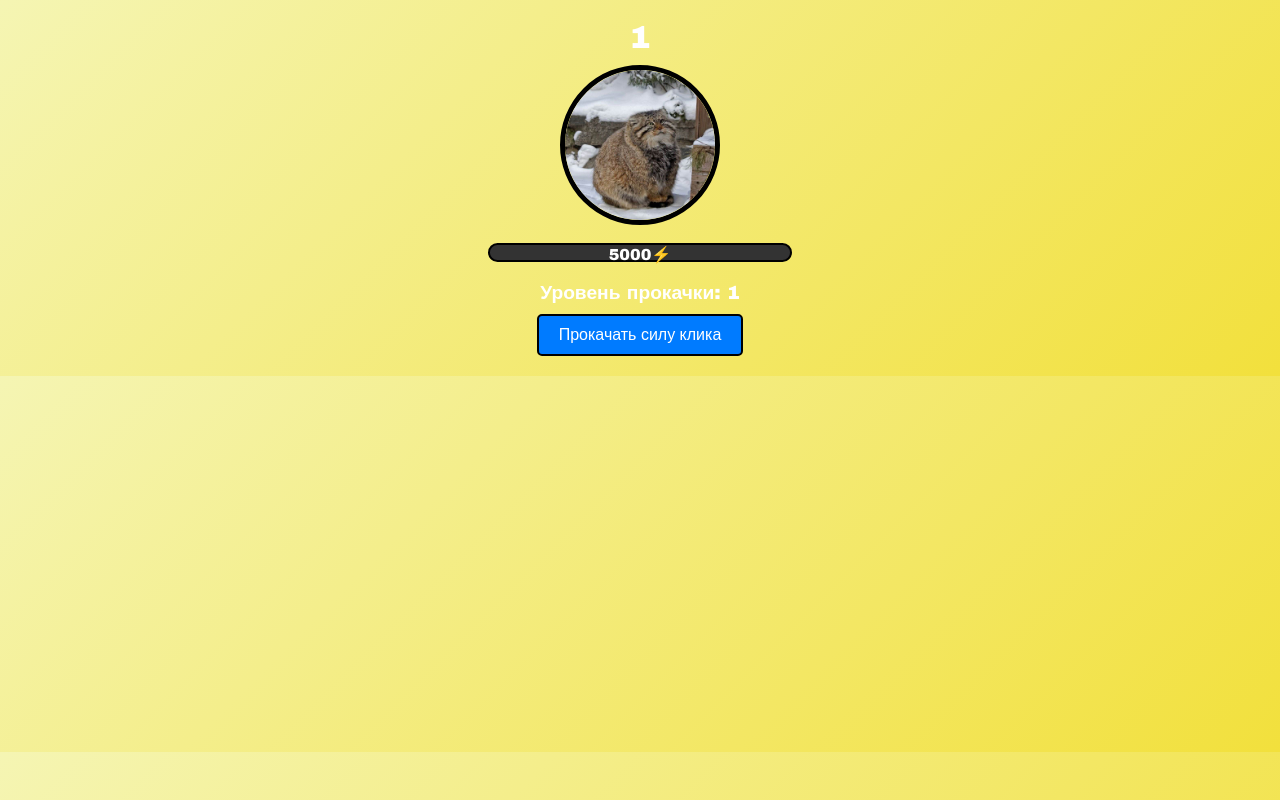
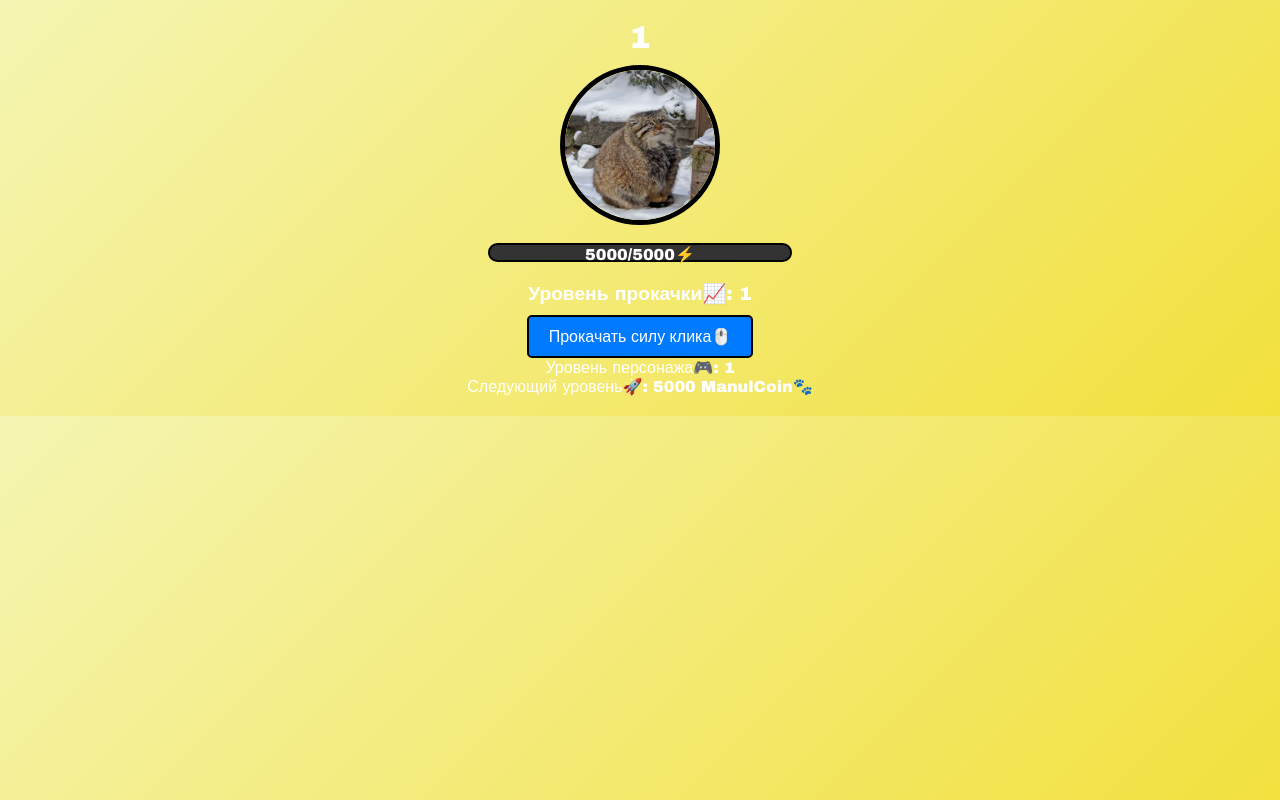
Before and after one commit to f0ner1337/ManulTapSite, a plain HTML site: page index.html in a window 1280 px wide. Both pictures are taken after a click on the picture 640 px from the left and 145 px from the top of the page. Drawn offline with Linux system fonts and the light colour scheme.

Commit message:
Update index.html

```diff
--- a/index.html
+++ b/index.html
@@ -2,20 +2,26 @@
 <html lang="ru">
 <head>
     <meta charset="UTF-8">
-    <meta name="viewport" content="width=device-width, initial-scale=1.0, user-scalable=no"> <!-- Предотвращение масштабирования -->
+    <meta name="viewport" content="width=device-width, initial-scale=1.0, user-scalable=no">
     <title>Кликер Манул</title>
     <link rel="stylesheet" href="style.css">
 </head>
 <body>
     <div id="container">
-        <div id="counter">0</div>
+        <div id="counter">0 ManulCoin</div>
         <img src="img/manul.jpg" alt="Манул" id="manul">
         <div id="energy-container">
-            <div id="energy-bar">5000⚡</div>
+            <div id="energy-bar-container">
+                <div id="energy-bar">5000/5000⚡</div>
+            </div>
         </div>
         <div id="upgrade-container">
-            <div id="upgrade-info">Уровень прокачки: <span id="upgrade-level">1</span></div>
-            <button id="upgrade-button">Прокачать силу клика</button>
+            <div id="upgrade-info">Уровень прокачки📈: <span id="upgrade-level">1</span></div>
+            <button id="upgrade-button">Прокачать силу клика🖱️</button>
+        </div>
+        <div id="level-info">
+            <div>Уровень персонажа🎮: <span id="player-level">1</span></div>
+            <div>Следующий уровень🚀: <span id="next-level-requirement">5000</span> ManulCoin🐾</div>
         </div>
     </div>
     <script>
@@ -24,10 +30,31 @@
         const energyBar = document.getElementById('energy-bar');
         const upgradeButton = document.getElementById('upgrade-button');
         const upgradeLevelSpan = document.getElementById('upgrade-level');
+        const playerLevelSpan = document.getElementById('player-level');
+        const nextLevelRequirementSpan = document.getElementById('next-level-requirement');
 
         let energy = parseFloat(localStorage.getItem('energy')) || 5000; // Начальная энергия
         let clicks = parseInt(localStorage.getItem('clicks')) || 0; // Начальное количество кликов
         let upgradeLevel = parseInt(localStorage.getItem('upgradeLevel')) || 1; // Начальный уровень прокачки
+        let playerLevel = parseInt(localStorage.getItem('playerLevel')) || 1; // Начальный уровень персонажа
+
+        // Уровни и требования
+        const levelRequirements = [
+            { level: 2, clicks: 5000, energy: 7500 },
+            { level: 3, clicks: 10000, energy: 10000 },
+            { level: 4, clicks: 15000, energy: 12500 },
+            { level: 5, clicks: 30000, energy: 25000 },
+            { level: 6, clicks: 50000, energy: 45000 },
+            { level: 7, clicks: 100000, energy: 50000 },
+            { level: 8, clicks: 250000, energy: 50000 },
+            { level: 9, clicks: 500000, energy: 50000 },
+            { level: 10, clicks: 1000000, energy: 50000 }
+        ];
+
+        function getNextLevelRequirement() {
+            const nextLevel = levelRequirements.find(req => req.level === playerLevel + 1);
+            return nextLevel ? nextLevel.clicks : 'MAX';
+        }
 
         // Обновление энергии и прогресс-бара
         function updateEnergy() {
@@ -35,17 +62,22 @@
             const now = Date.now();
             const secondsElapsed = (now - lastUpdateTime) / 1000;
 
-            if (energy < 5000) {
+            if (energy < getMaxEnergy()) {
                 energy += 0.5 * secondsElapsed; // Восстановление энергии
-                if (energy > 5000) {
-                    energy = 5000; // Ограничение максимальной энергии
+                if (energy > getMaxEnergy()) {
+                    energy = getMaxEnergy(); // Ограничение максимальной энергии
                 }
                 localStorage.setItem('energy', energy);
-                energyBar.textContent = `${Math.floor(energy)}⚡`;
-                energyBar.style.width = `${energy / 5000 * 100}%`;
+                energyBar.textContent = `${Math.floor(energy)}/${getMaxEnergy()}⚡`;
+                energyBar.style.width = `${(energy / getMaxEnergy()) * 100}%`;
             }
 
             localStorage.setItem('lastUpdateTime', now); // Обновляем время последнего обновления
+        }
+
+        function getMaxEnergy() {
+            const currentLevel = levelRequirements.find(req => req.level === playerLevel);
+            return currentLevel ? currentLevel.energy : 5000;
         }
 
         // Обработка клика
@@ -57,8 +89,8 @@
                 localStorage.setItem('clicks', clicks);
                 localStorage.setItem('energy', energy);
                 counter.textContent = clicks;
-                energyBar.textContent = `${Math.floor(energy)}⚡`;
-                energyBar.style.width = `${energy / 5000 * 100}%`;
+                energyBar.textContent = `${Math.floor(energy)}/${getMaxEnergy()}⚡`;
+                energyBar.style.width = `${(energy / getMaxEnergy()) * 100}%`;
 
                 // Создание элемента +X при клике
                 const plusOne = document.createElement('div');
@@ -78,6 +110,9 @@
                 setTimeout(() => {
                     manul.classList.remove('clicked');
                 }, 100);
+
+                // Проверка на повышение уровня
+                checkLevelUp();
             }
         });
 
@@ -92,18 +127,34 @@
                 counter.textContent = clicks;
                 energy = Math.max(0, energy - (upgradeLevel - 1)); // Расход энергии при прокачке
                 localStorage.setItem('energy', energy);
-                energyBar.textContent = `${Math.floor(energy)}⚡`;
-                energyBar.style.width = `${energy / 5000 * 100}%`;
+                energyBar.textContent = `${Math.floor(energy)}/${getMaxEnergy()}⚡`;
+                energyBar.style.width = `${(energy / getMaxEnergy()) * 100}%`;
             }
         });
+
+        function checkLevelUp() {
+            const nextLevel = levelRequirements.find(req => req.level === playerLevel + 1);
+            if (nextLevel && clicks >= nextLevel.clicks) {
+                playerLevel = nextLevel.level;
+                energy = nextLevel.energy;
+                localStorage.setItem('playerLevel', playerLevel);
+                localStorage.setItem('energy', energy);
+                energyBar.textContent = `${Math.floor(energy)}/${getMaxEnergy()}⚡`;
+                energyBar.style.width = `${(energy / getMaxEnergy()) * 100}%`;
+                playerLevelSpan.textContent = playerLevel;
+                nextLevelRequirementSpan.textContent = getNextLevelRequirement();
+            }
+        }
 
         // Восстанавливаем энергию каждую секунду
         setInterval(updateEnergy, 1000);
 
-        // Устанавливаем начальное значение прокачки
+        // Устанавливаем начальные значения
         upgradeLevelSpan.textContent = upgradeLevel;
-        energyBar.textContent = `${Math.floor(energy)}⚡`;
-        energyBar.style.width = `${energy / 5000 * 100}%`;
+        playerLevelSpan.textContent = playerLevel;
+        nextLevelRequirementSpan.textContent = getNextLevelRequirement();
+        energyBar.textContent = `${Math.floor(energy)}/${getMaxEnergy()}⚡`;
+        energyBar.style.width = `${(energy / getMaxEnergy()) * 100}%`;
         counter.textContent = clicks;
     </script>
 </body>
```
